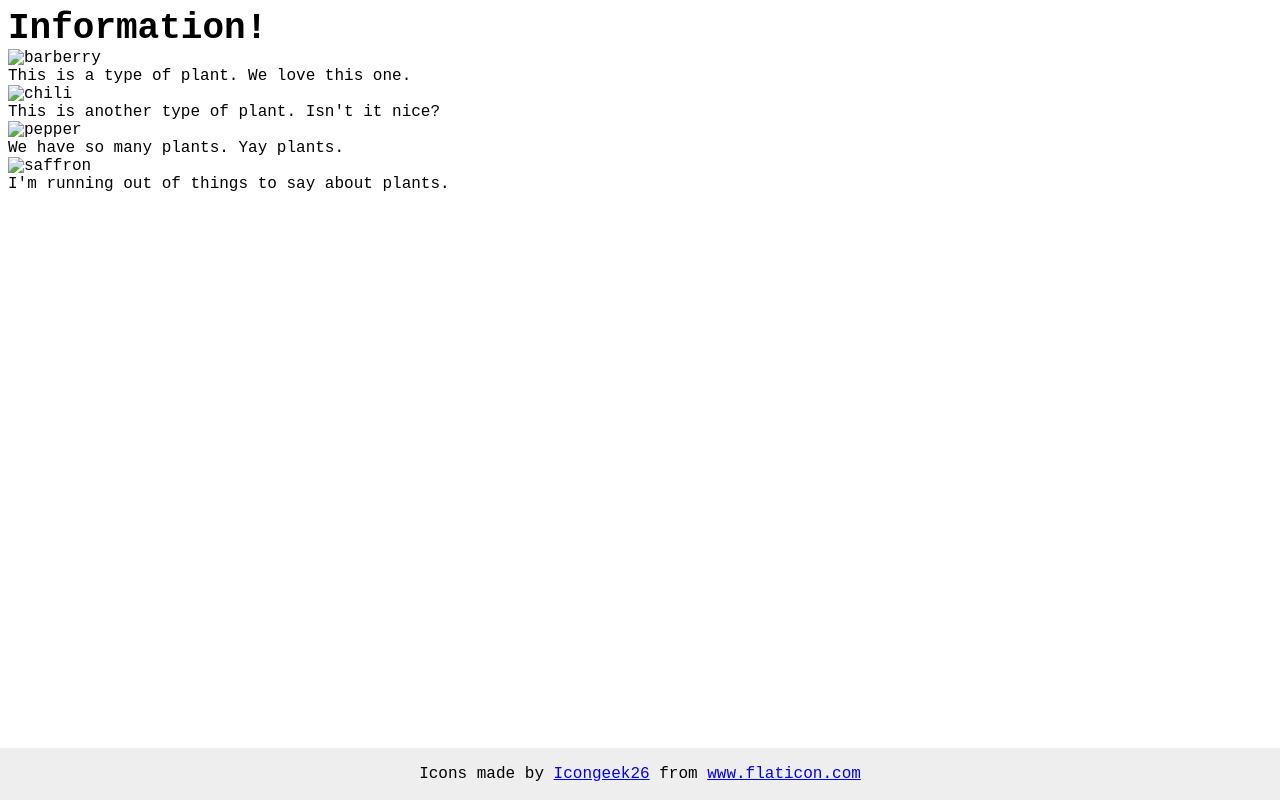
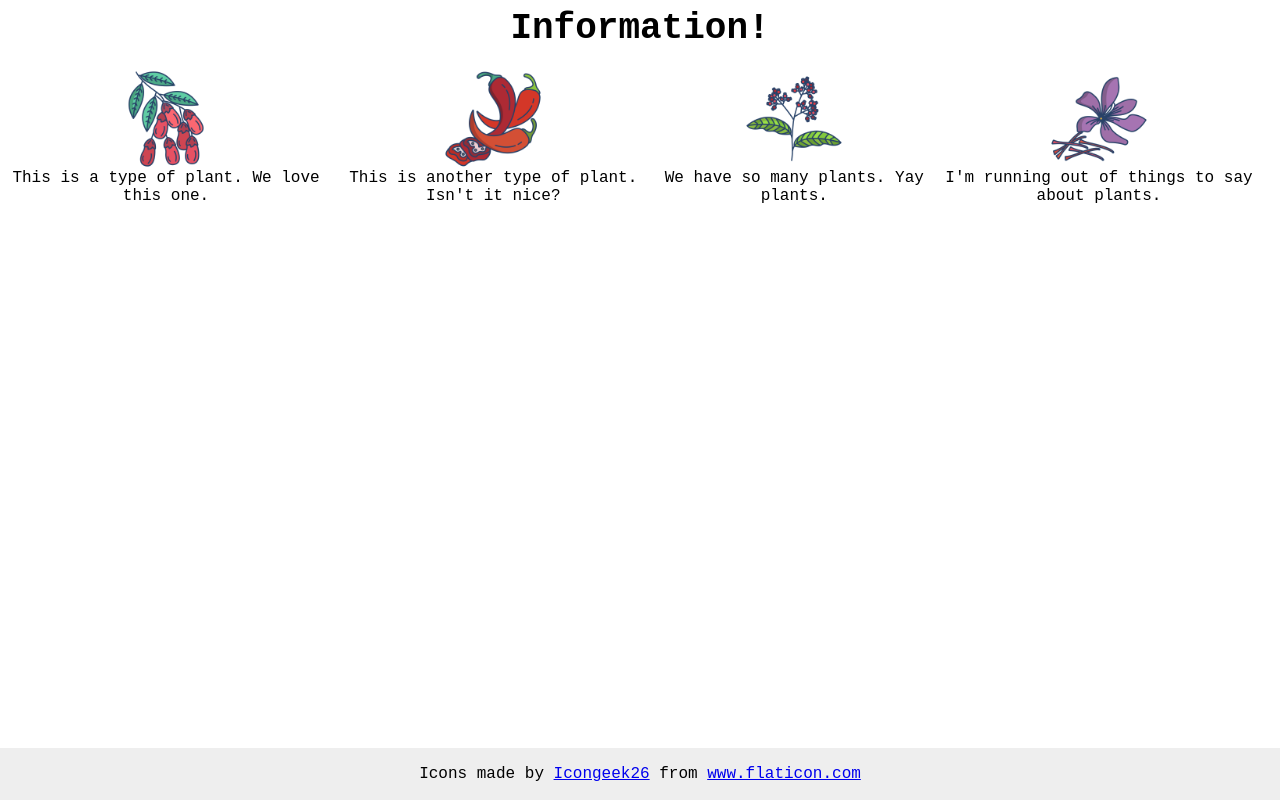
Before and after one commit to asparts/Odin-project, a plain HTML site: page css-exercises/flex/04-flex-information/index.html in a window 1280 px wide. Drawn offline with Linux system fonts and the light colour scheme.

Commit message:
04-flex-information

```diff
--- a/css-exercises/flex/04-flex-information/index.html
+++ b/css-exercises/flex/04-flex-information/index.html
@@ -9,19 +9,25 @@
   </head>
   <body>
     <div class="title">Information!</div>
+    <div class="container">
 
+    <card>
     <img src="./images/barberry.png" alt="barberry">
     <div class="text">This is a type of plant. We love this one.</div>
-
+    </card>
+    <card>
     <img src="./images/chilli.png" alt="chili">
     <div class="text">This is another type of plant. Isn't it nice?</div>
-
+    </card>
+    <card>
     <img src="./images/pepper.png" alt="pepper">
     <div class="text">We have so many plants. Yay plants.</div>
-
+    </card>
+    <card>
     <img src="./images/saffron.png" alt="saffron">
     <div class="text">I'm running out of things to say about plants.</div>
-
+    </div>
+</card>
     <!-- disregard this section, it's here to give attribution to the creator of these icons -->
     <div class="footer">
       <div>Icons made by <a href="https://www.flaticon.com/authors/icongeek26" title="Icongeek26">Icongeek26</a> from <a href="https://www.flaticon.com/" title="Flaticon">www.flaticon.com</a></div>
--- a/css-exercises/flex/04-flex-information/style.css
+++ b/css-exercises/flex/04-flex-information/style.css
@@ -2,16 +2,33 @@ body {
     font-family: 'Courier New', Courier, monospace;
   }
 
-  img {
+img {
     width: 100px;
     height: 100px;
+    align-self: center;
   }
 
-  .title {
+.title {
     font-size: 36px;
     font-weight: 900;
+    display: flex;
+    justify-content: center;
+    margin-bottom: 20px;
   }
-
+.text{
+    text-align: center;
+  }
+.container{
+    display: flex;
+    flex:1;
+    justify-content: center;
+    align-content: space-between;
+}
+card{
+    display: flex;
+    flex-direction: column;
+    justify-content: center;
+}
   /* do not edit this footer */
   .footer {
     position: fixed;
```
Also changed, not shown: css-exercises/flex/04-flex-information/images/barberry.png (added), css-exercises/flex/04-flex-information/images/chilli.png (added), css-exercises/flex/04-flex-information/images/pepper.png (added), css-exercises/flex/04-flex-information/images/saffron.png (added).
